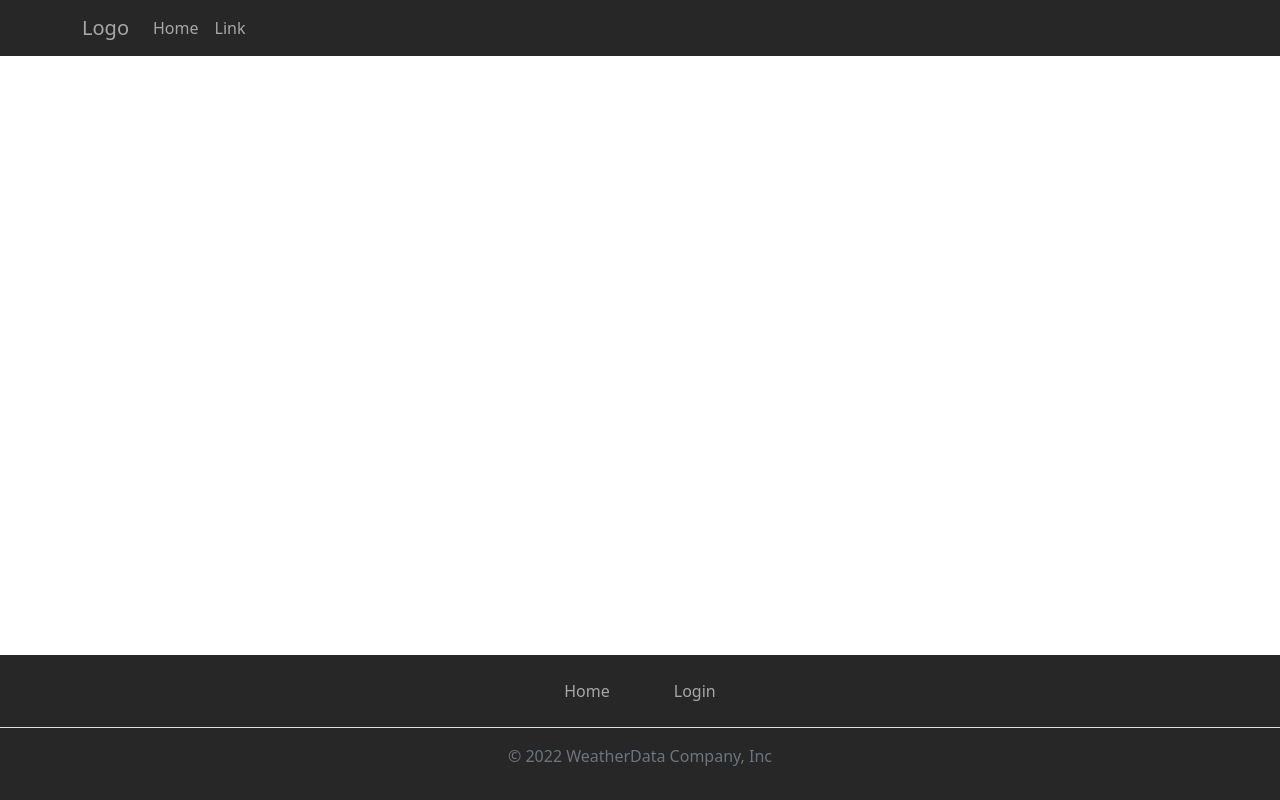
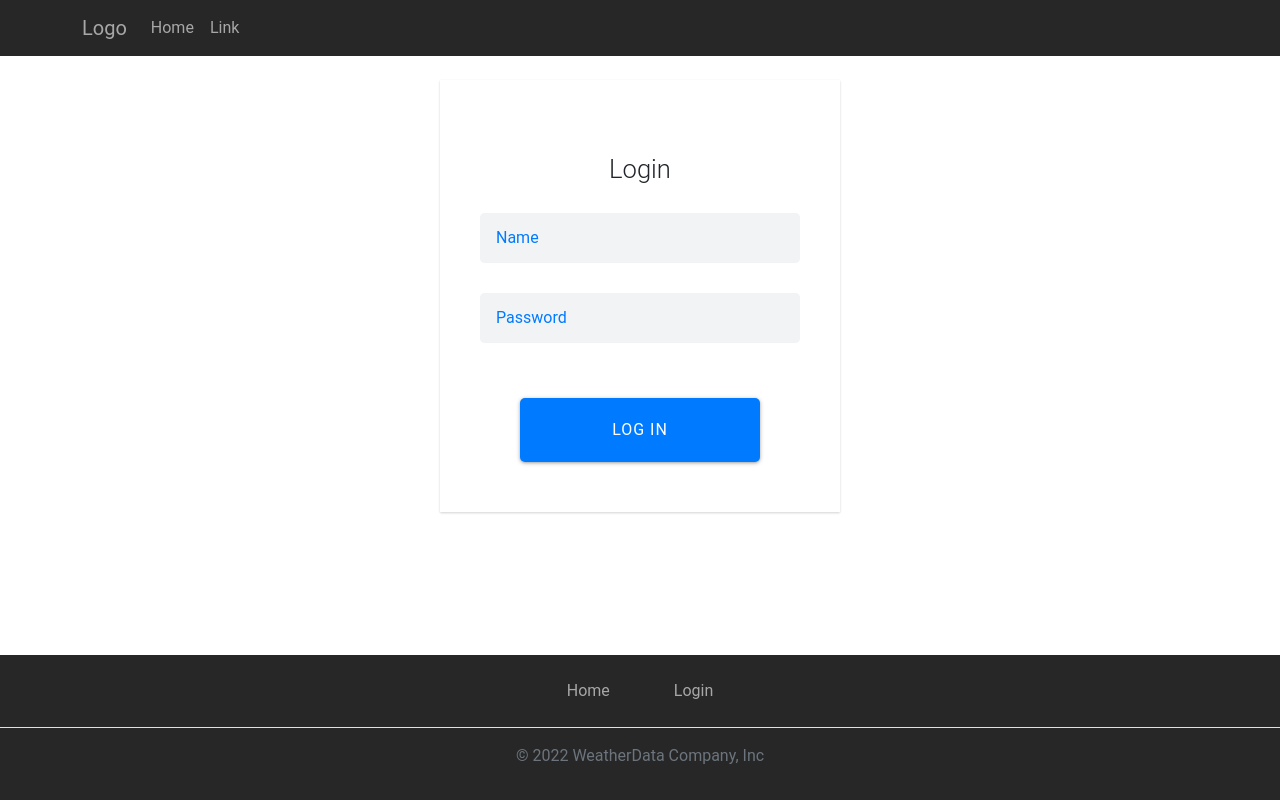
Before and after one commit to jeroendh1/project2.4, a React (Create React App) app: page /login in a window 1280 px wide. Built offline with nearby package versions, Linux system fonts and the light colour scheme.

Commit message:
loginform staat erin

```diff
--- a/src/App.css
+++ b/src/App.css
@@ -53,6 +53,180 @@ footer {
     position: absolute;
     bottom: 0;
     width: 100%;
+}
 
+*,
+*:before,
+*:after,
+ul,
+li,
+a,
+button,
+input,
+h1,
+h2,
+h3,
+h4,
+h5,
+h6,
+p,
+img,
+image,
+svg,
+path,
+g,
+canvas {
+  margin: 0;
+  padding: 0;
+  box-sizing: border-box;
+  background-color: transparent;
+  border: none;
+  text-decoration: none;
+  font-family: "Roboto";
+  user-select: none;
+  list-style: none;
+  position: relative;
+}
 
+.html,
+body {
+  background-color: #fafafa;
+  margin: 0;
+  padding: 0;
 }
+
+.button {
+  display: flex;
+  align-items: center;
+  justify-content: center;
+  flex-direction: row;
+  box-shadow: 0 1px 4px rgba(0, 0, 0, 0.3), 0 1px 2px rgba(0, 0, 0, 0.12);
+  background-color: #f2f8ff;
+  text-transform: capitalize;
+  cursor: pointer;
+}
+.button:hover, .button:focus {
+  transition: 0.15s ease-in-out;
+}
+
+.login-container {
+  width: 400px;
+  height: auto;
+  display: flex;
+  align-items: center;
+  justify-content: center;
+  flex-direction: column;
+  margin: 0 auto;
+  background-color: white;
+  box-shadow: 0 1px 3px rgba(0, 0, 0, 0.06), 0 1px 2px rgba(0, 0, 0, 0.12);
+  overflow: hidden;
+  padding-top: 10px;
+  padding-bottom: 10px;
+}
+.login-container .title {
+  text-transform: capitalize;
+  font-size: 1.6em;
+  font-weight: 300;
+  padding: 60px 0;
+  padding-bottom: 10px;
+}
+.login-container .login-button {
+  border-top-left-radius: 5px;
+  border-top-right-radius: 5px;
+  border-bottom-left-radius: 5px;
+  border-bottom-right-radius: 5px;
+  width: 60%;
+  padding: 20px 15px;
+  background-color: #007aff;
+  color: #fff;
+  text-transform: uppercase;
+  letter-spacing: 1px;
+  font-weight: 400;
+  margin: 40px 0;
+}
+.login-container .login-button:hover, .login-container .login-button:focus {
+  box-shadow: 0px 3px 20px 3px rgba(0, 122, 255, 0.3);
+  background-color: #007aff;
+}
+
+.fluid-input {
+  width: 80%;
+  height: 50px;
+  max-width: 450px;
+  position: relative;
+}
+.fluid-input-bg {
+  width: calc(100% - 10%);
+  height: 100%;
+  display: flex;
+  align-items: center;
+  justify-content: flex-start;
+  flex-direction: row;
+  position: absolute;
+  left: 5%;
+  top: 0;
+  color: #007aff;
+  font-weight: 400;
+  font-size: 0.9em;
+  transition: 0.3s ease-in-out;
+  text-transform: capitalize;
+}
+.fluid-input-holder {
+  width: 100%;
+  height: 100%;
+  position: absolute;
+  top: 0;
+  left: 0;
+  border-top-left-radius: 5px;
+  border-top-right-radius: 5px;
+  border-bottom-left-radius: 5px;
+  border-bottom-right-radius: 5px;
+  will-change: transform, box-shadow;
+  transition: 0.2s ease-in-out;
+  background-color: #f1f3f4;
+}
+.fluid-input-input {
+  width: inherit;
+  height: inherit;
+  border-top-left-radius: 5px;
+  border-top-right-radius: 5px;
+  border-bottom-left-radius: 5px;
+  border-bottom-right-radius: 5px;
+  background-color: #f1f3f4;
+  font-size: 1.05em;
+  padding: 0 5%;
+}
+.fluid-input-input:focus {
+  outline: None;
+}
+.fluid-input-label {
+  width: calc(100% - 10%);
+  height: 100%;
+  display: flex;
+  align-items: center;
+  justify-content: start;
+  flex-direction: row;
+  position: absolute;
+  font-size: 1em;
+  left: 5%;
+  top: 0;
+  color: #007aff;
+  font-weight: 400;
+  text-transform: capitalize;
+  pointer-events: none;
+  transition: transform 0.2s ease-in-out, font-size 0.2s 0.15s ease-in-out;
+  will-change: transform, font-size;
+}
+.fluid-input--focus .fluid-input-holder {
+  box-shadow: 0px 5px 20px 0px rgba(0, 12, 47, 0.3);
+}
+.fluid-input--focus .fluid-input-bg {
+  transform: translateY(-40px);
+  transition: 0.2s 0.2s ease-in-out;
+}
+.fluid-input--focus .fluid-input-label {
+  transform: translateY(-40px);
+}
+.fluid-input--open .fluid-input-label {
+  transform: translateY(-40px);
+}
--- a/src/App.js
+++ b/src/App.js
@@ -2,6 +2,7 @@ import React from 'react';
 import './App.css';
 import Navbar from './components/SideBar'
 import Home from './components/pages/Home';
+import Login from './components/pages/Login';
 import Footer from './components/Footer';
 import  { BrowserRouter, Routes, Route } from 'react-router-dom'
 
@@ -13,6 +14,7 @@ function App() {
         <Routes>
           <Route path='/' exact element={ <Home/>} />
           <Route path='/home'  element={ <Home/>}/>
+            <Route path='/login'  element={ <Login/>}/>
          </Routes>
          <Footer/>
       </BrowserRouter>
--- a/src/components/Footer.js
+++ b/src/components/Footer.js
@@ -9,7 +9,7 @@ function Footer(){
       <li class="nav-item"><a href="#" class="nav-link px-2 text-muted"></a></li>
       <li class="nav-item"><a href="#" class="nav-link px-2 text-muted"></a></li>
       <li class="nav-item"><a href="#" class="nav-link px-2 text-muted"></a></li>
-      <li class="nav-item"><a href="#" class="nav-link px-2 text-muted">Login</a></li>
+      <li class="nav-item"><a href="/login" class="nav-link px-2 text-muted">Login</a></li>
     </ul>
     <p class="text-center text-muted">© 2022 WeatherData Company, Inc</p>
   </footer>
--- /dev/null
+++ b/src/components/pages/Login.js
@@ -0,0 +1,82 @@
+import React from 'react';
+
+class FluidInput extends React.Component {
+    constructor(props) {
+        super(props);
+        this.state = {
+            focused: false,
+            value: ""
+        };
+    }
+    focusField() {
+        const { focused } = this.state;
+        this.setState({
+            focused: !focused
+        });
+    }
+    handleChange(event) {
+        const { target } = event;
+        const { value } = target;
+        this.setState({
+            value: value
+        });
+    }
+    render() {
+        const { type, label, style, id } = this.props;
+        const { focused, value } = this.state;
+
+        let inputClass = "fluid-input";
+        if (focused) {
+            inputClass += " fluid-input--focus";
+        } else if (value != "") {
+            inputClass += " fluid-input--open";
+        }
+
+        return (
+            <div className={inputClass} style={style}>
+                <div className="fluid-input-holder">
+
+                    <input
+                        className="fluid-input-input"
+                        type={type}
+                        id={id}
+                        onFocus={this.focusField.bind(this)}
+                        onBlur={this.focusField.bind(this)}
+                        onChange={this.handleChange.bind(this)}
+                        autoComplete="off"
+                    />
+                    <label className="fluid-input-label" forHtml={id}>{label}</label>
+
+                </div>
+            </div>
+        );
+    }
+}
+
+class Button extends React.Component {
+    render() {
+        return (
+            <div className={`button ${this.props.buttonClass}`} onClick={this.props.onClick}>
+                {this.props.buttonText}
+            </div>
+        );
+    }
+}
+
+function Login(){
+    const style = {
+        margin: "15px 0"
+    };
+    return (
+        <div className="login-container">
+            <div className="title">
+                Login
+            </div>
+            <FluidInput type="text" label="name" id="name" style={style} />
+            <FluidInput type="password" label="password" id="password" style={style} />
+            <Button buttonText="log in" buttonClass="login-button" />
+        </div>
+    );
+}
+
+export default Login
```
